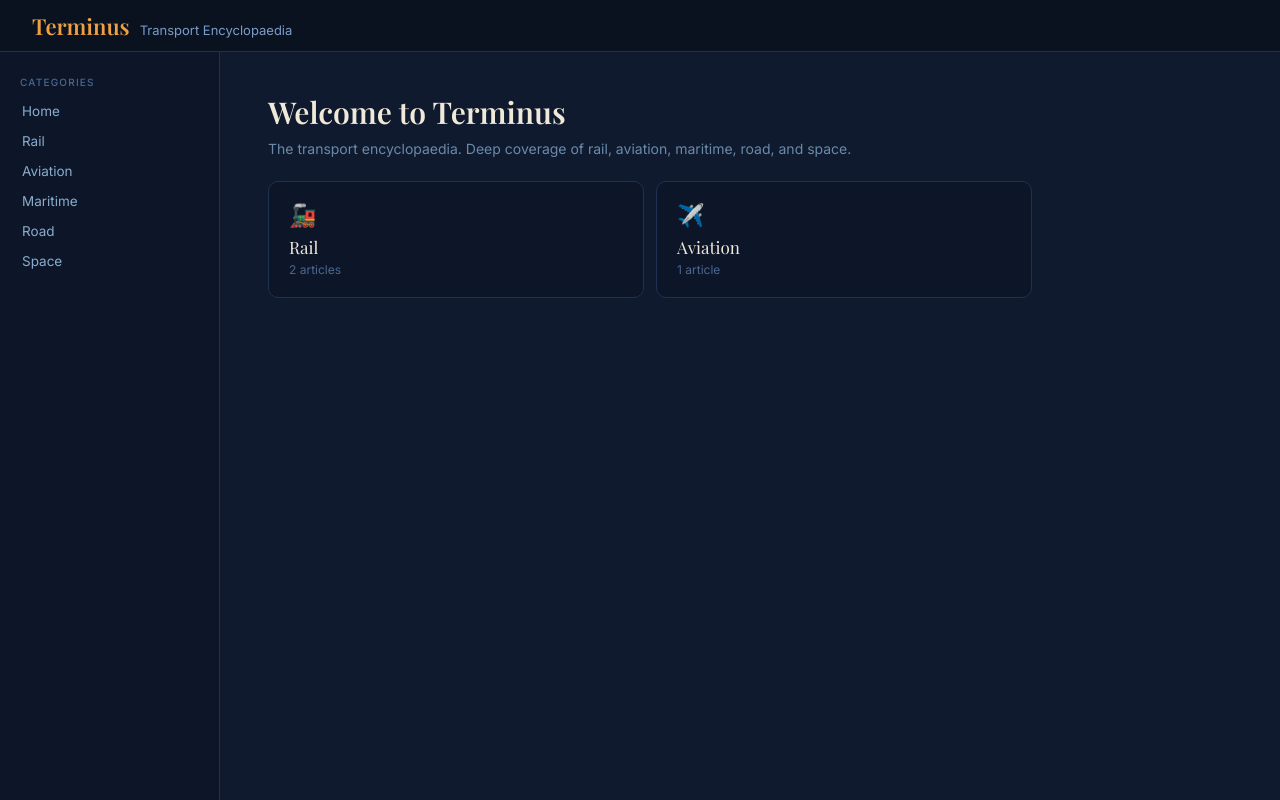
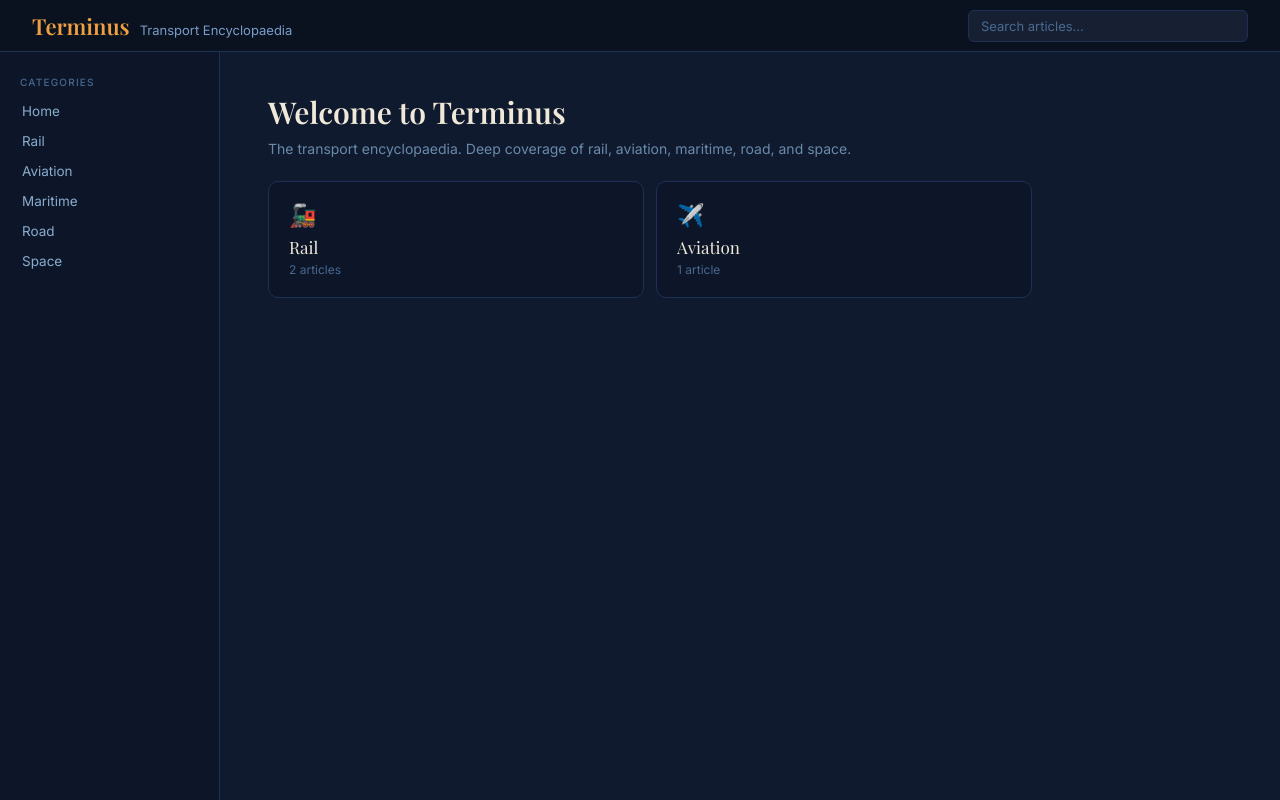
Before and after one commit to timmywantsanegg/transport-wiki, a React (Create React App) app: page / in a window 1280 px wide. Built offline with nearby package versions, Linux system fonts and the light colour scheme; the HTML template or start-up script is replaced by a standard one.

Commit message:
Add search

```diff
--- a/src/App.jsx
+++ b/src/App.jsx
@@ -2,6 +2,7 @@ import { BrowserRouter, Routes, Route, Link } from 'react-router-dom';
 import ArticlePage from './components/ArticlePage';
 import CategoryPage from './components/CategoryPage';
 import Home from './components/Home';
+import SearchBar from './components/SearchBar';
 
 const categories = [
   { slug: 'rail', label: 'Rail' },
@@ -18,6 +19,7 @@ function App() {
         <Link to="/" className="wordmark">
           Terminus<span>Transport Encyclopaedia</span>
         </Link>
+        <SearchBar />
       </div>
       <div className="layout">
         <div className="sidebar">
--- a/src/components/SearchBar.jsx
+++ b/src/components/SearchBar.jsx
@@ -0,0 +1,78 @@
+import { useState, useRef, useEffect } from 'react';
+import { useNavigate } from 'react-router-dom';
+import Fuse from 'fuse.js';
+import manifest from '../data/manifest.json';
+
+const fuse = new Fuse(manifest, {
+  keys: ['title', 'tags', 'excerpt'],
+  threshold: 0.35,
+});
+
+function SearchBar() {
+  const [query, setQuery] = useState('');
+  const [results, setResults] = useState([]);
+  const [open, setOpen] = useState(false);
+  const navigate = useNavigate();
+  const wrapperRef = useRef(null);
+
+  useEffect(() => {
+    if (query.trim().length === 0) {
+      setResults([]);
+      return;
+    }
+    const found = fuse.search(query).slice(0, 6).map(r => r.item);
+    setResults(found);
+  }, [query]);
+
+  // Close dropdown when clicking outside
+  useEffect(() => {
+    function handleClick(e) {
+      if (wrapperRef.current && !wrapperRef.current.contains(e.target)) {
+        setOpen(false);
+      }
+    }
+    document.addEventListener('mousedown', handleClick);
+    return () => document.removeEventListener('mousedown', handleClick);
+  }, []);
+
+  function goTo(slug) {
+    navigate(`/${slug}`);
+    setQuery('');
+    setResults([]);
+    setOpen(false);
+  }
+
+  return (
+    <div className="search-wrapper" ref={wrapperRef}>
+      <input
+        className="search-input"
+        type="text"
+        placeholder="Search articles..."
+        value={query}
+        onChange={e => { setQuery(e.target.value); setOpen(true); }}
+        onFocus={() => setOpen(true)}
+      />
+      {open && results.length > 0 && (
+        <div className="search-dropdown">
+          {results.map(r => (
+            <div
+              className="search-result"
+              key={r.slug}
+              onClick={() => goTo(r.slug)}
+            >
+              <div className="search-result-title">{r.title}</div>
+              <div className="search-result-meta">{r.category} · {r.excerpt}</div>
+            </div>
+          ))}
+        </div>
+      )}
+      {open && query.trim().length > 0 && results.length === 0 && (
+        <div className="search-dropdown">
+          <div className="search-empty">No results for "{query}"</div>
+        </div>
+      )}
+    </div>
+  );
+}
+
+export default SearchBar;
--- a/src/index.css
+++ b/src/index.css
@@ -193,3 +193,66 @@ body {
 }
 
 .page-sub { font-size: 14px; color: #6a8aaa; }
+
+/* Search */
+.search-wrapper {
+  position: relative;
+  width: 280px;
+}
+
+.search-input {
+  width: 100%;
+  background: #162032;
+  border: 1px solid #1e3054;
+  border-radius: 6px;
+  padding: 7px 12px;
+  color: #e8e0d0;
+  font-size: 13px;
+  font-family: 'Inter', sans-serif;
+  outline: none;
+  transition: border-color 0.15s;
+}
+
+.search-input::placeholder { color: #4a6890; }
+.search-input:focus { border-color: #f0a040; }
+
+.search-dropdown {
+  position: absolute;
+  top: calc(100% + 6px);
+  left: 0;
+  right: 0;
+  background: #0c1628;
+  border: 1px solid #1e3054;
+  border-radius: 8px;
+  overflow: hidden;
+  z-index: 200;
+  box-shadow: 0 8px 24px rgba(0,0,0,0.4);
+}
+
+.search-result {
+  padding: 10px 14px;
+  cursor: pointer;
+  border-bottom: 1px solid #1e3054;
+}
+
+.search-result:last-child { border-bottom: none; }
+.search-result:hover { background: #0f1e34; }
+
+.search-result-title {
+  font-family: 'Playfair Display', serif;
+  font-size: 14px;
+  color: #f0e8d8;
+}
+
+.search-result-meta {
+  font-size: 11.5px;
+  color: #6a8aaa;
+  text-transform: capitalize;
+  margin-top: 2px;
+}
+
+.search-empty {
+  padding: 14px;
+  font-size: 13px;
+  color: #6a8aaa;
+}
```
